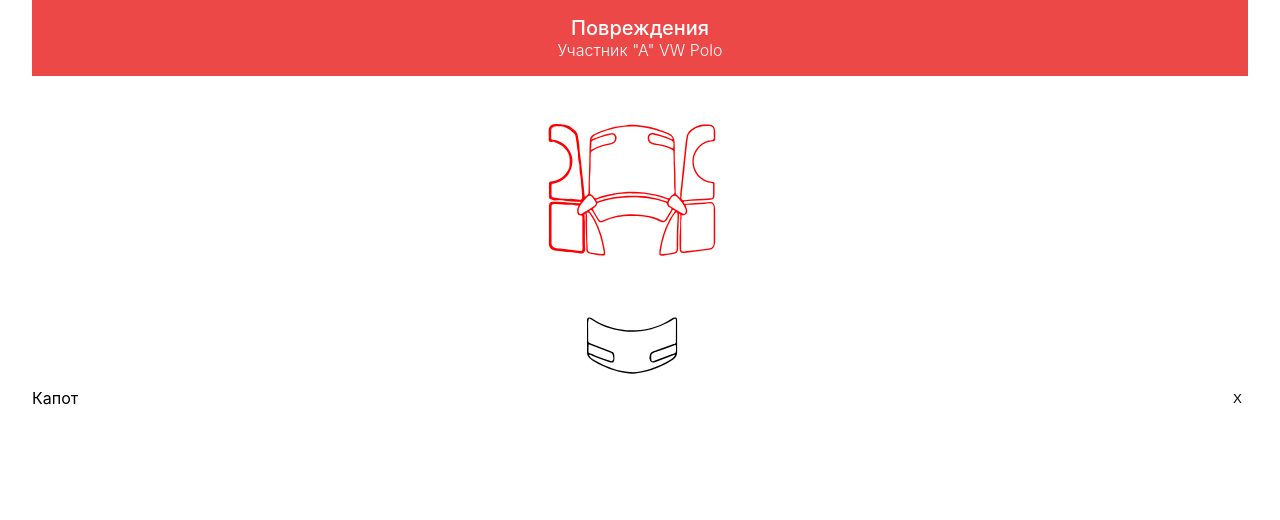
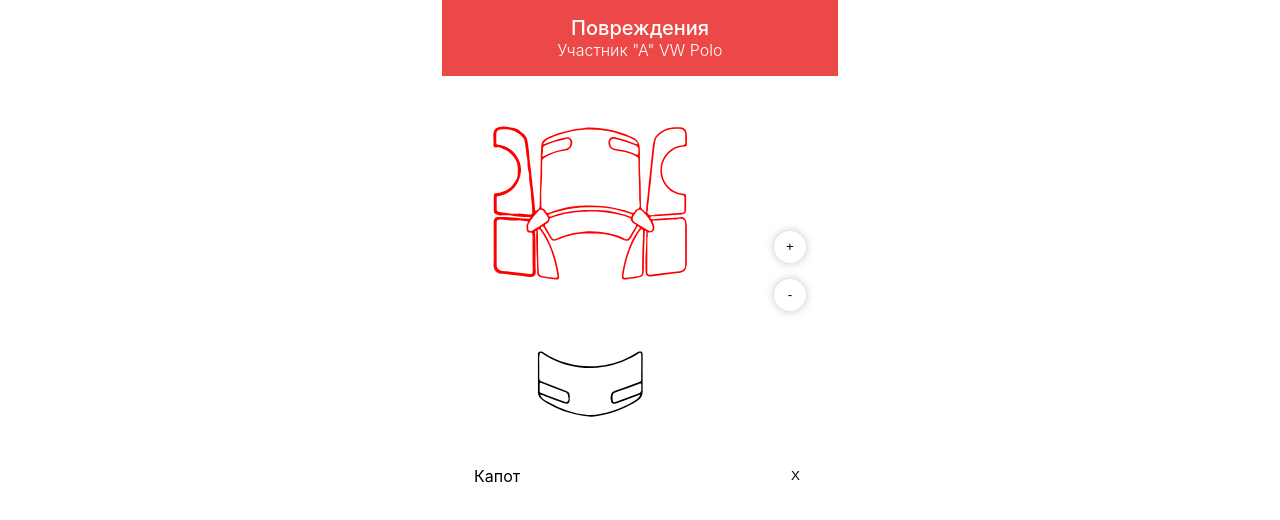
Before and after one commit to Kabanchegg1337/redux-auto, a Next.js app: page / in a window 1280 px wide. Shown: the top 520 px of the page. Built offline with nearby package versions, Linux system fonts and the light colour scheme.

Commit message:
Add image zoom functional

```diff
--- a/components/carImage/CarImage.js
+++ b/components/carImage/CarImage.js
@@ -4,11 +4,88 @@ import styles from "./CarImage.module.scss";
 import CarPart from "./CarPart/CarPart";
 export default function CarImage() {
     const parts = useSelector(state => state.parts.data)
+    const defaultView = {x0: 0, y0: 0, x1: 989.12, y1: 1386.36}
+    const [currentView, setCurrentView] = React.useState(
+      {x0: 0, y0: 0, x1: 989.12, y1: 1386.36}
+    )
+    const [mousePos, setMousePos] = React.useState({
+      x: 0,
+      y: 0,
+    });
+    const [zoom, setZoom] = React.useState(1);
+    const [pointed, setPointed] = React.useState(false);
+    const edges = {
+      x: defaultView.x1 - currentView.x1,
+      y: defaultView.y1 - currentView.y1,
+    };
+
+    const handleZoomIn = () => {
+      if (zoom >= 2) return
+      setCurrentView(curr => {
+        return {...curr,
+          x0: curr.x0 * 1.2,
+          y0: curr.y0 * 1.2,
+          x1: curr.x1 / 1.2,
+          y1: curr.y1 / 1.2
+        }
+      })
+      setZoom(curr => curr + 0.2);
+    }
+    const handleZoomOut = () => {
+      if (zoom <= 1) return
+      setCurrentView(curr => {
+        return {...curr,
+          x1: curr.x1 * 1.2,
+          y1: curr.y1 * 1.2,
+          x0: curr.x0 / 1.2,
+          y0: curr.y0 / 1.2,
+        }
+      })
+      setZoom(curr => curr - 0.2)
+    }
+
+    const handleTouchStart = (x, y) => {
+      setPointed(true);
+      setMousePos({x: x, y: y})
+    }
+    const handleMove = (x,y) => {
+      if (!pointed) return;
+      const diffX = mousePos.x - x
+      const diffY = mousePos.y - y
+      const newPos = {
+        x: currentView.x0 + diffX,
+        y: currentView.y0 + diffY
+      }
+      setCurrentView(curr => {
+        return {...curr,
+          x0: newPos.x < 0 ? 0 : (newPos.x > edges.x ? edges.x : newPos.x),
+          y0: newPos.y < 0 ? 0 : (newPos.y > edges.y ? edges.y : newPos.y)
+        }
+      })
+      setMousePos({x: x, y: y})
+    }
+    const handleTouchEnd = () => {
+      setPointed(false);
+    }
   return (
     <div className={styles.image_container}>
-        <svg xmlns="http://www.w3.org/2000/svg" viewBox="0 0 989.12 1386.36">
+        <svg
+          xmlns="http://www.w3.org/2000/svg"
+          viewBox={Object.values(currentView).join(' ')}
+          onTouchMove={e => handleMove(e.touches[0].clientX, e.touches[0].clientY)}
+          onTouchStart={e => handleTouchStart(e.touches[0].clientX, e.touches[0].clientY)}
+          onPointerMove={e => handleMove(e.clientX, e.clientY)}
+          onPointerDown={(e) => handleTouchStart(e.clientX, e.clientY)}
+          onTouchEnd={handleTouchEnd}
+          onPointerUp={handleTouchEnd}
+          onMouseLeave={handleTouchEnd}
+        >
             {parts.map(part => <CarPart key={part.id} part={part} />)}
         </svg>
+        <div className={styles.zoom_buttons}>
+          <button onClick={handleZoomIn}>+</button>
+          <button onClick={handleZoomOut}>-</button>
+        </div>
     </div>
   );
 }
--- a/components/carImage/CarImage.module.scss
+++ b/components/carImage/CarImage.module.scss
@@ -2,9 +2,27 @@
     display: flex;
     flex-direction: row;
     align-items: center;
-    justify-content: center;
+    justify-content: space-between;
+    margin-bottom: 2rem;
     svg {
-        margin-right: 1rem;
-        width: 200px;
+        width: 70%;
+    }
+    .zoom_buttons {
+        display: flex;
+        flex-direction: column;
+        align-items: center;
+        justify-content: center;
+        button {
+            border: none;
+            outline: none;
+            width: 2rem;
+            height: 2rem;
+            background: #fff;
+            border-radius: 50%;
+            box-shadow: 0px 0px 8px 0px rgba(34, 60, 80, 0.3);
+            &:first-child {
+                margin-bottom: 1rem;
+            }
+        }
     }
 }
--- a/pages/index.js
+++ b/pages/index.js
@@ -4,7 +4,7 @@ import Header from '../components/header/Header'
 import Notifications from '../components/notifications/Notifications'
 import PartList from '../components/partList/PartList'
 import Preloader from '../components/preloader/Preloader'
-import styles from '../styles/Home.module.css'
+import styles from '../styles/Home.module.scss'
 
 export default function Home() {
   return (
@@ -17,8 +17,10 @@ export default function Home() {
       <Preloader />
       <Notifications />
       <Header />
-      <CarImage />
-      <PartList />
+      <main>
+        <CarImage />
+        <PartList />
+      </main>
     </div>
   )
 }
--- a/styles/Home.module.css
+++ /dev/null
@@ -1,3 +0,0 @@
-.container {
-  padding: 0 2rem;
-}
--- /dev/null
+++ b/styles/Home.module.scss
@@ -0,0 +1,7 @@
+.container {
+  max-width: 414px;
+  width: 100%;
+  main {
+    padding: 0 2rem;
+  }
+}
--- a/styles/globals.css
+++ b/styles/globals.css
@@ -5,7 +5,11 @@ body {
   font-family: -apple-system, BlinkMacSystemFont, Segoe UI, Roboto, Oxygen,
     Ubuntu, Cantarell, Fira Sans, Droid Sans, Helvetica Neue, sans-serif;
 }
-
+body {
+  display: flex;
+  justify-content: center;
+  align-items: center;
+}
 a {
   color: inherit;
   text-decoration: none;
```
